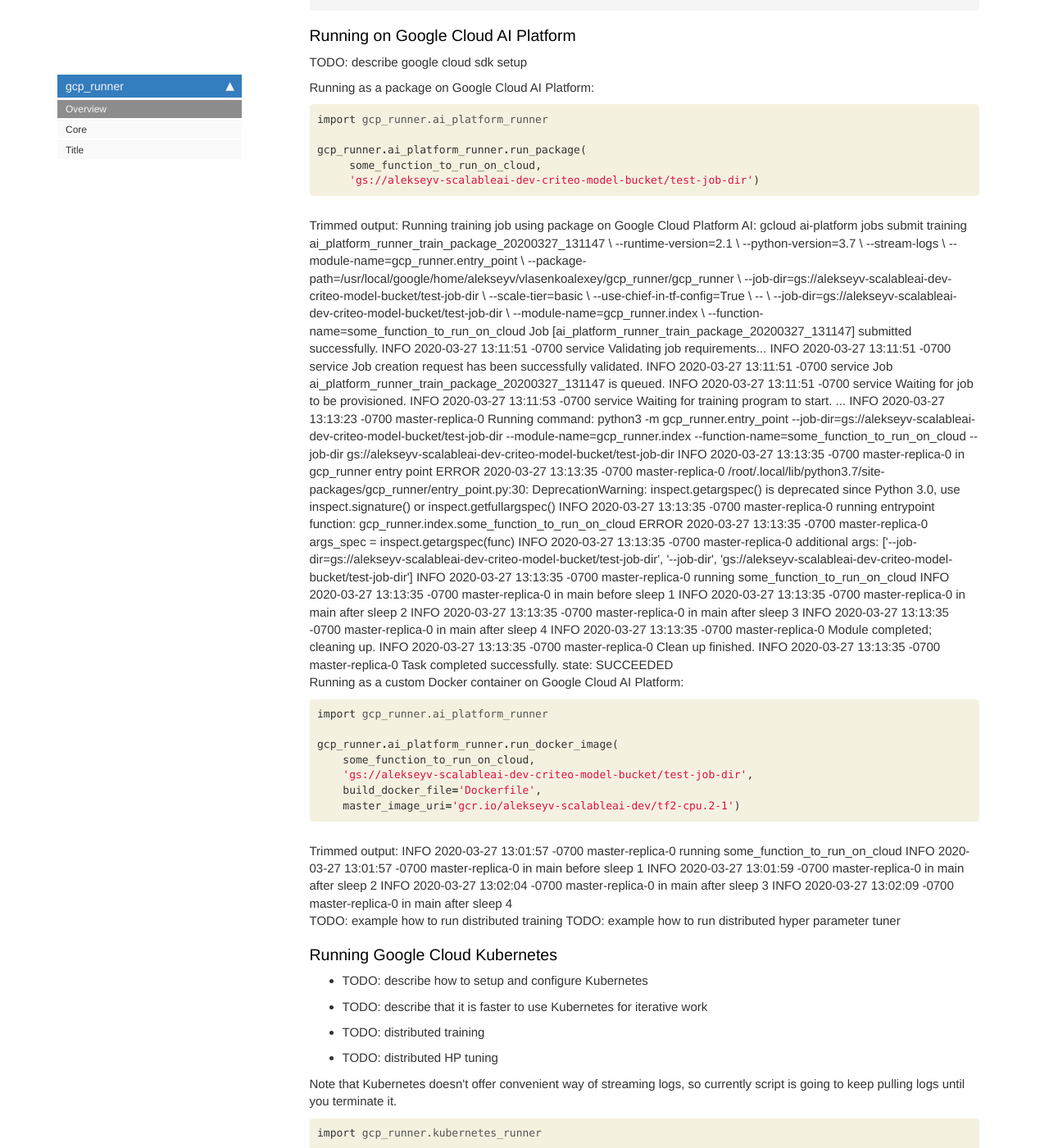
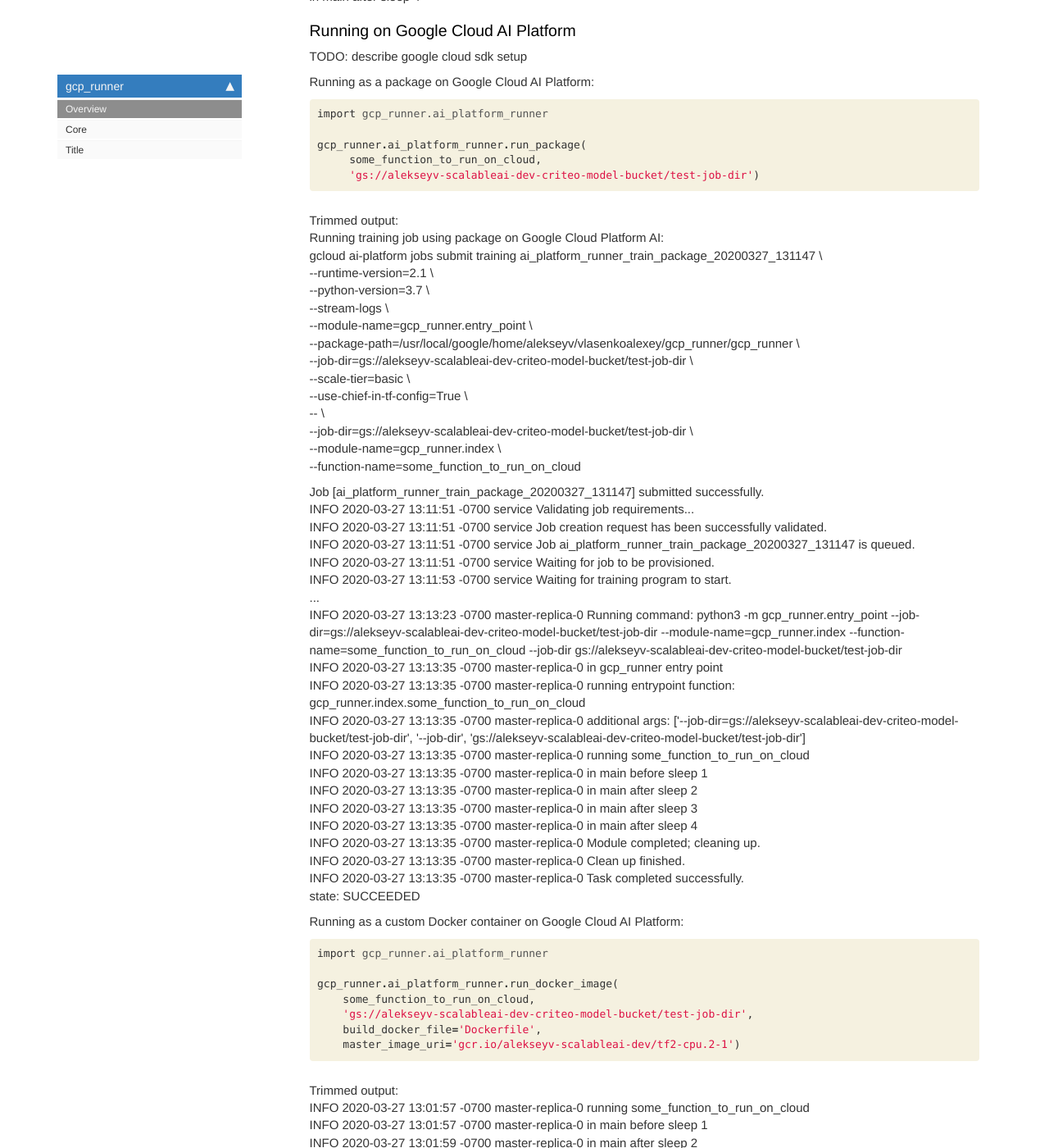
Before and after one commit to vlasenkoalexey/gcp_runner, a Jekyll site: the page built from docs/index.html, in a window 1280 px wide and 1400 px high, scrolled down 1865 px. Shown: the whole window at 82% size. Built offline with Jekyll 4.4.1, drawn with Linux system fonts in a browser that asks for light colours; nearby versions of some CDN libraries; comment, search, counter and statistics services are not loaded; some of the changed text lies outside the part shown.

```diff
--- a/docs/index.html
+++ b/docs/index.html
@@ -205,38 +205,21 @@ In order to build your own Docker file, set <code>build_docker_file</code> argum
 </div>
 </div>
 
-<div class="output_wrapper">
-<div class="output">
-
-<div class="output_area">
-
-<div class="output_subarea output_stream output_stdout output_text">
-<pre>Running in Docker container:
+</div>
+<div class="cell border-box-sizing text_cell rendered"><div class="inner_cell">
+<div class="text_cell_render border-box-sizing rendered_html">
+<p>Running in Docker container:<br>
 docker run -v /usr/local/google/home/alekseyv/vlasenkoalexey/gcp_runner/gcp_runner:/gcp_runner gcr.io/deeplearning-platform-release/tf2-cpu.2-1 python -u -m gcp_runner.entry_point --module-name=gcp_runner.index --function-name=some_function_to_run_on_cloud
-in gcp_runner entry point
-running entrypoint function: gcp_runner.index.some_function_to_run_on_cloud
-running some_function_to_run_on_cloud
-in main before sleep 1
-in main after sleep 2
-in main after sleep 3
-in main after sleep 4
-</pre>
-</div>
-</div>
-
-<div class="output_area">
-
-
-
-<div class="output_text output_subarea output_execute_result">
-<pre>0</pre>
-</div>
-
-</div>
+in gcp_runner entry point<br>
+running entrypoint function: gcp_runner.index.some_function_to_run_on_cloud<br>
+running some_function_to_run_on_cloud<br>
+in main before sleep 1<br>
+in main after sleep 2<br>
+in main after sleep 3<br>
+in main after sleep 4</p>
 
 </div>
 </div>
-
 </div>
 <div class="cell border-box-sizing text_cell rendered"><div class="inner_cell">
 <div class="text_cell_render border-box-sizing rendered_html">
@@ -262,44 +245,48 @@ in main after sleep 4
 </div>
 </div>
 
-</div>Trimmed output:
-Running training job using package on Google Cloud Platform AI:
-gcloud ai-platform jobs submit training ai_platform_runner_train_package_20200327_131147 \
- --runtime-version=2.1 \
- --python-version=3.7 \
- --stream-logs \
- --module-name=gcp_runner.entry_point \
- --package-path=/usr/local/google/home/alekseyv/vlasenkoalexey/gcp_runner/gcp_runner \
- --job-dir=gs://alekseyv-scalableai-dev-criteo-model-bucket/test-job-dir \
- --scale-tier=basic \
- --use-chief-in-tf-config=True \
- -- \
- --job-dir=gs://alekseyv-scalableai-dev-criteo-model-bucket/test-job-dir \
- --module-name=gcp_runner.index \
- --function-name=some_function_to_run_on_cloud
+</div>
+<div class="cell border-box-sizing text_cell rendered"><div class="inner_cell">
+<div class="text_cell_render border-box-sizing rendered_html">
+<p>Trimmed output:<br>
+Running training job using package on Google Cloud Platform AI:<br>
+gcloud ai-platform jobs submit training ai_platform_runner_train_package_20200327_131147 \<br>
+ --runtime-version=2.1 \<br>
+ --python-version=3.7 \<br>
+ --stream-logs \<br>
+ --module-name=gcp_runner.entry_point \<br>
+ --package-path=/usr/local/google/home/alekseyv/vlasenkoalexey/gcp_runner/gcp_runner \<br>
+ --job-dir=gs://alekseyv-scalableai-dev-criteo-model-bucket/test-job-dir \<br>
+ --scale-tier=basic \<br>
+ --use-chief-in-tf-config=True \<br>
+ -- \<br>
+ --job-dir=gs://alekseyv-scalableai-dev-criteo-model-bucket/test-job-dir \<br>
+ --module-name=gcp_runner.index \<br>
+ --function-name=some_function_to_run_on_cloud</p>
+<p>Job [ai_platform_runner_train_package_20200327_131147] submitted successfully.<br>
+INFO    2020-03-27 13:11:51 -0700   service     Validating job requirements...<br>
+INFO    2020-03-27 13:11:51 -0700   service     Job creation request has been successfully validated.<br>
+INFO    2020-03-27 13:11:51 -0700   service     Job ai_platform_runner_train_package_20200327_131147 is queued.<br>
+INFO    2020-03-27 13:11:51 -0700   service     Waiting for job to be provisioned.<br>
+INFO    2020-03-27 13:11:53 -0700   service     Waiting for training program to start.<br>
+...<br>
+INFO    2020-03-27 13:13:23 -0700   master-replica-0        Running command: python3 -m gcp_runner.entry_point --job-dir=gs://alekseyv-scalableai-dev-criteo-model-bucket/test-job-dir --module-name=gcp_runner.index --function-name=some_function_to_run_on_cloud --job-dir gs://alekseyv-scalableai-dev-criteo-model-bucket/test-job-dir<br>
+INFO    2020-03-27 13:13:35 -0700   master-replica-0        in gcp_runner entry point<br>
+INFO    2020-03-27 13:13:35 -0700   master-replica-0        running entrypoint function: gcp_runner.index.some_function_to_run_on_cloud<br>
+INFO    2020-03-27 13:13:35 -0700   master-replica-0        additional args: ['--job-dir=gs://alekseyv-scalableai-dev-criteo-model-bucket/test-job-dir', '--job-dir', 'gs://alekseyv-scalableai-dev-criteo-model-bucket/test-job-dir']<br>
+INFO    2020-03-27 13:13:35 -0700   master-replica-0        running some_function_to_run_on_cloud<br>
+INFO    2020-03-27 13:13:35 -0700   master-replica-0        in main before sleep 1<br>
+INFO    2020-03-27 13:13:35 -0700   master-replica-0        in main after sleep 2<br>
+INFO    2020-03-27 13:13:35 -0700   master-replica-0        in main after sleep 3<br>
+INFO    2020-03-27 13:13:35 -0700   master-replica-0        in main after sleep 4<br>
+INFO    2020-03-27 13:13:35 -0700   master-replica-0        Module completed; cleaning up.<br>
+INFO    2020-03-27 13:13:35 -0700   master-replica-0        Clean up finished.<br>
+INFO    2020-03-27 13:13:35 -0700   master-replica-0        Task completed successfully.<br>
+state: SUCCEEDED</p>
 
-Job [ai_platform_runner_train_package_20200327_131147] submitted successfully.
-INFO	2020-03-27 13:11:51 -0700	service		Validating job requirements...
-INFO	2020-03-27 13:11:51 -0700	service		Job creation request has been successfully validated.
-INFO	2020-03-27 13:11:51 -0700	service		Job ai_platform_runner_train_package_20200327_131147 is queued.
-INFO	2020-03-27 13:11:51 -0700	service		Waiting for job to be provisioned.
-INFO	2020-03-27 13:11:53 -0700	service		Waiting for training program to start.
-...
-INFO	2020-03-27 13:13:23 -0700	master-replica-0		Running command: python3 -m gcp_runner.entry_point --job-dir=gs://alekseyv-scalableai-dev-criteo-model-bucket/test-job-dir --module-name=gcp_runner.index --function-name=some_function_to_run_on_cloud --job-dir gs://alekseyv-scalableai-dev-criteo-model-bucket/test-job-dir
-INFO	2020-03-27 13:13:35 -0700	master-replica-0		in gcp_runner entry point
-ERROR	2020-03-27 13:13:35 -0700	master-replica-0		/root/.local/lib/python3.7/site-packages/gcp_runner/entry_point.py:30: DeprecationWarning: inspect.getargspec() is deprecated since Python 3.0, use inspect.signature() or inspect.getfullargspec()
-INFO	2020-03-27 13:13:35 -0700	master-replica-0		running entrypoint function: gcp_runner.index.some_function_to_run_on_cloud
-ERROR	2020-03-27 13:13:35 -0700	master-replica-0		  args_spec = inspect.getargspec(func)
-INFO	2020-03-27 13:13:35 -0700	master-replica-0		additional args: ['--job-dir=gs://alekseyv-scalableai-dev-criteo-model-bucket/test-job-dir', '--job-dir', 'gs://alekseyv-scalableai-dev-criteo-model-bucket/test-job-dir']
-INFO	2020-03-27 13:13:35 -0700	master-replica-0		running some_function_to_run_on_cloud
-INFO	2020-03-27 13:13:35 -0700	master-replica-0		in main before sleep 1
-INFO	2020-03-27 13:13:35 -0700	master-replica-0		in main after sleep 2
-INFO	2020-03-27 13:13:35 -0700	master-replica-0		in main after sleep 3
-INFO	2020-03-27 13:13:35 -0700	master-replica-0		in main after sleep 4
-INFO	2020-03-27 13:13:35 -0700	master-replica-0		Module completed; cleaning up.
-INFO	2020-03-27 13:13:35 -0700	master-replica-0		Clean up finished.
-INFO	2020-03-27 13:13:35 -0700	master-replica-0		Task completed successfully.
-state: SUCCEEDED
+</div>
+</div>
+</div>
 <div class="cell border-box-sizing text_cell rendered"><div class="inner_cell">
 <div class="text_cell_render border-box-sizing rendered_html">
 <p>Running as a custom Docker container on Google Cloud AI Platform:</p>
@@ -325,12 +312,19 @@ state: SUCCEEDED
 </div>
 </div>
 
-</div>Trimmed output:
-INFO	2020-03-27 13:01:57 -0700	master-replica-0		running some_function_to_run_on_cloud
-INFO	2020-03-27 13:01:57 -0700	master-replica-0		in main before sleep 1
-INFO	2020-03-27 13:01:59 -0700	master-replica-0		in main after sleep 2
-INFO	2020-03-27 13:02:04 -0700	master-replica-0		in main after sleep 3
-INFO	2020-03-27 13:02:09 -0700	master-replica-0		in main after sleep 4
+</div>
+<div class="cell border-box-sizing text_cell rendered"><div class="inner_cell">
+<div class="text_cell_render border-box-sizing rendered_html">
+<p>Trimmed output:<br>
+INFO    2020-03-27 13:01:57 -0700   master-replica-0        running some_function_to_run_on_cloud<br>
+INFO    2020-03-27 13:01:57 -0700   master-replica-0        in main before sleep 1<br>
+INFO    2020-03-27 13:01:59 -0700   master-replica-0        in main after sleep 2<br>
+INFO    2020-03-27 13:02:04 -0700   master-replica-0        in main after sleep 3<br>
+INFO    2020-03-27 13:02:09 -0700   master-replica-0        in main after sleep 4</p>
+
+</div>
+</div>
+</div>
 <div class="cell border-box-sizing text_cell rendered"><div class="inner_cell">
 <div class="text_cell_render border-box-sizing rendered_html">
 <p>TODO: example how to run distributed training
```
Also changed, not shown: README.md, 1 other file.
